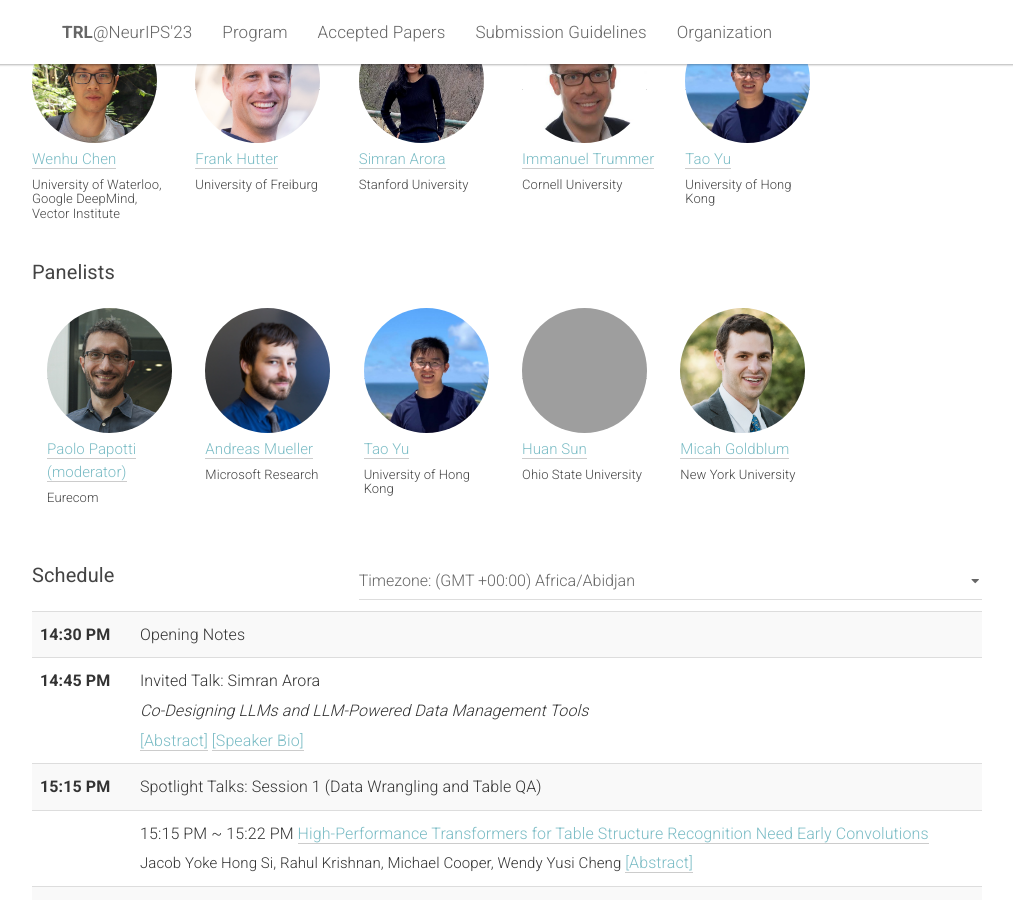
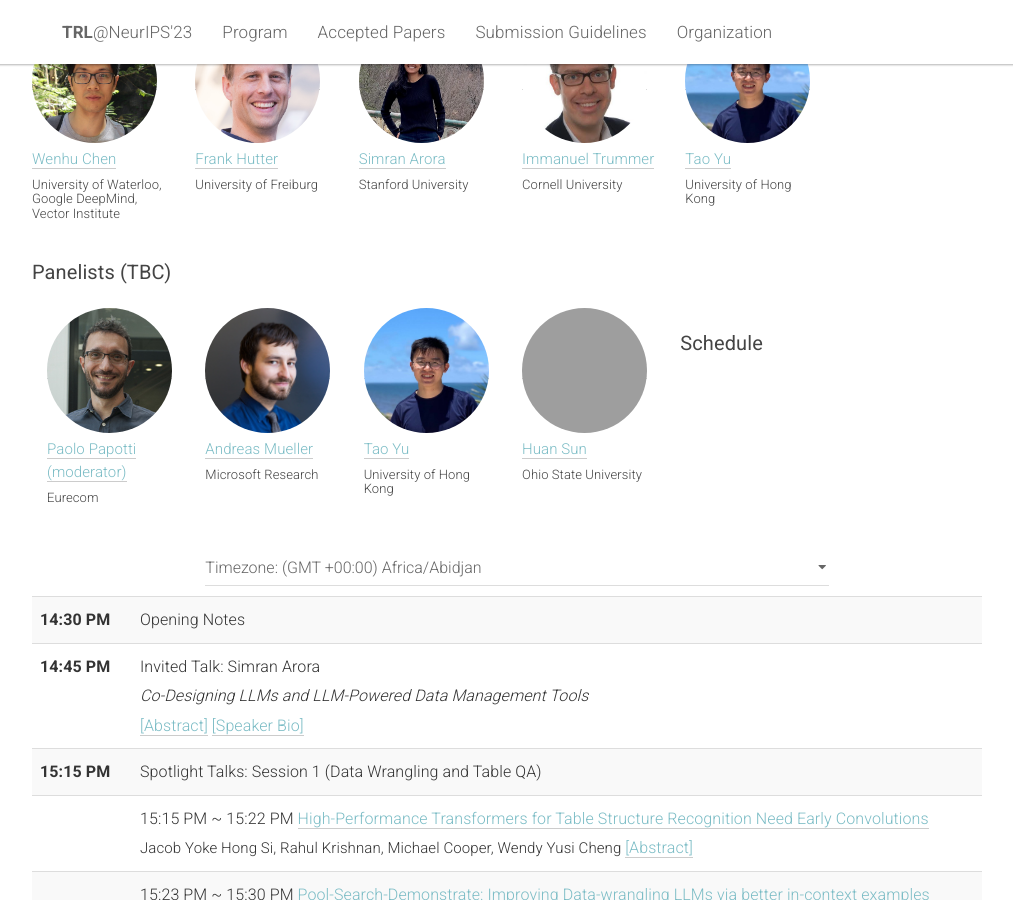
Before and after one commit to table-representation-learning/table-representation-learning.github.io, a Jekyll site: the page built from _pages/home.html, in a window 1280 px wide and 900 px high, scrolled down 968 px. Shown: the whole window, without its empty margins (133-1146 px from the left). Built offline with Jekyll 4.4.1, drawn with Linux system fonts in a browser that asks for light colours; grey boxes are pictures that could not be loaded.

Commit message:
Update panel.

```diff
--- a/_pages/home.html
+++ b/_pages/home.html
@@ -136,7 +136,7 @@
                 </div>
 
                 <div>
-                    <h3>Panelists</h3>
+                    <h3>Panelists (TBC)</h3>
                     <br>
 
                     <div class="col-xs-6 col-lg-2">
@@ -187,7 +187,7 @@
                         <br>
                     </div>
 
-                    <div class="col-xs-6 col-lg-2">
+                    <!-- <div class="col-xs-6 col-lg-2">
                         <a href="https://goldblum.github.io/" target="blank">
                             <img class="people-pic" src="/assets/people/mg.jpg">
                         </a>
@@ -198,7 +198,7 @@
                         </div>
                         <br>
                         <br>
-                    </div>
+                    </div> -->
                 </div>
 
                 <div class="row" id="schedule">
```
